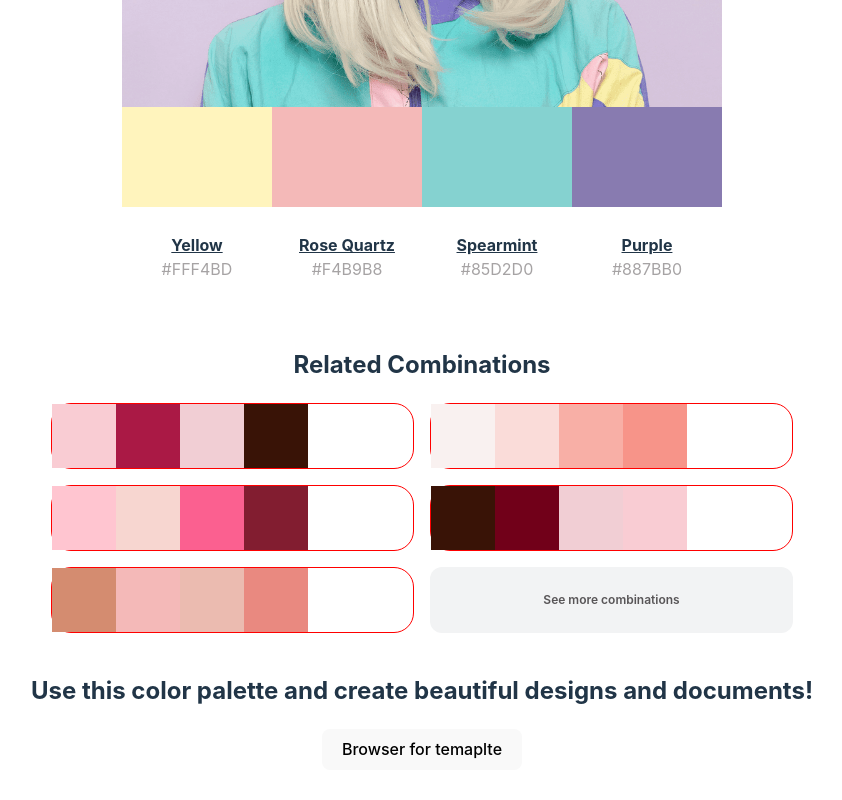
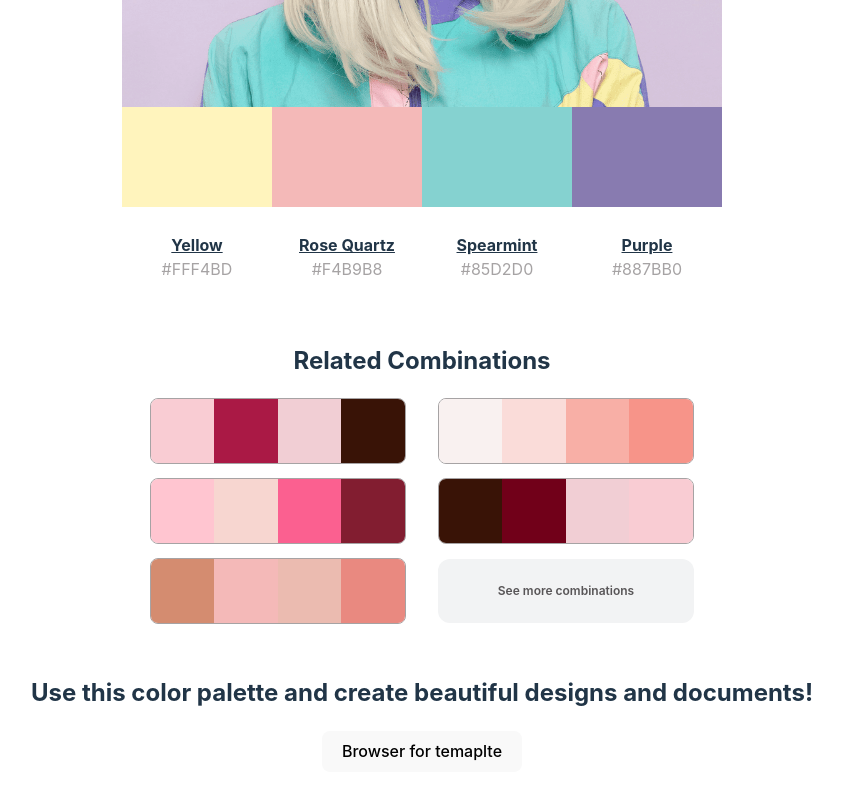
Before and after one commit to nhanquach/dynamic-template-header, a Vue app: page / in a window 1280 px wide. Shown: the part 500-1300 px from the top of the page, without its empty margins (218-1060 px from the left). Built offline with nearby package versions, Linux system fonts and the light colour scheme.

Commit message:
feat: support display related color palettes

```diff
--- a/src/App.vue
+++ b/src/App.vue
@@ -1,5 +1,5 @@
 <script setup lang="ts">
-import { ref, computed } from 'vue';
+import { ref, computed, onMounted } from 'vue';
 
 import HeaderText from './components/HeaderText.vue';
 import BreadCrumb from './components/BreadCrumb.vue';
@@ -11,7 +11,8 @@ import BrowseMore from './components/BrowseMore.vue';
 
 const { combinations } = json
 
-const selectedPaletteId = ref(719)
+const pathname = window.location.pathname;
+const selectedPaletteId = ref(Number(pathname.replace("/", '')) || combinations[0].combination.id);
 
 const selectedPalette = computed(() => {
   return combinations.find((comp) => {
@@ -20,18 +21,26 @@ const selectedPalette = computed(() => {
 })
 
 const setSelectedPalette = (id: number) => {
-  console.log({ id })
   selectedPaletteId.value = id
+  window.location.pathname = `/${id}`;
 }
 
 console.log(
   selectedPalette.value
 )
 
+onMounted(() => {
+  if (!selectedPalette.value) {
+    setTimeout(() => {
+      setSelectedPalette(combinations[0].combination.id)
+    }, 1000);
+  }
+})
+
 </script>
 
 <template>
-  <main v-if="!selectedPalette">Color palette not found</main>
+  <main v-if="!selectedPalette">Color palette not found.<br />Navigating to the default color palette</main>
   <main v-else class="main-content">
     <BreadCrumb :name="selectedPalette.combination.name" />
     <HeaderText :name="selectedPalette.combination.name" />
--- a/src/components/BrowseMore.vue
+++ b/src/components/BrowseMore.vue
@@ -1,4 +1,12 @@
 <template>
-    <h2>Use this color palette and create beautiful designs and documents!</h2>
-    <button class="brow-template">Browser for temaplte</button>
+    <div class="browse-more-container">
+        <h2>Use this color palette and create beautiful designs and documents!</h2>
+        <button class="brow-template">Browser for temaplte</button>
+    </div>
 </template>
+
+<style scoped>
+.browse-more-container {
+    padding: 16px;
+}
+</style>
--- a/src/components/ColorPalette.vue
+++ b/src/components/ColorPalette.vue
@@ -1,26 +1,84 @@
 <template>
   <div class="palette">
-    <div class="color-box" v-for="color in colors" :key="color" :style="{ backgroundColor: color }">
+    <div class="color-box-container">
+      <div class="color-box" v-for="color in palette.colors" :key="color" :style="{ backgroundColor: color }" />
+    </div>
+    <div class="palette__name">{{ palette.name }}</div>
+    <div class="palette__likes">
+      <span class="heart-icon">
+        <HeartIcon :liked="palette.liked" />
+      </span>
+      {{ palette.likes }}
     </div>
   </div>
 </template>
 
 <script setup lang="ts">
+import HeartIcon from './HeartIcon.vue';
+
+import { RelatedCombination } from '../types/combination.d.ts'
+
 const props = defineProps<{
-  colors: string[]
+  palette: RelatedCombination
 }>()
 
 </script>
 
 <style scoped>
 .palette {
+  height: 64px;
+  transition: all 500ms ease-in-out;
+  overflow: hidden;
+  border: 0.5px solid #a6a3a4;
+  border-radius: 8px;
+  position: relative;
+
+  .palette__name {
+    transition: all 500ms ease-in-out;
+    position: absolute;
+    bottom: 0;
+    left: 8px;
+  }
+
+  .palette__likes {
+    transition: all 500ms ease-in-out;
+    position: absolute;
+    bottom: 0;
+    right: 8px;
+    display: flex;
+    gap: 4px;
+
+
+    .heart-icon {
+      width: 1.5rem;
+      height: 1.5rem;
+      display: block;
+    }
+  }
+}
+
+.palette:hover {
+  .color-box {
+    transform: translateY(-50%);
+  }
+
+  .palette__name,
+  .palette__likes {
+    bottom: 4px;
+  }
+}
+
+.color-box-container {
   display: flex;
   justify-content: center;
   align-items: center;
+  z-index: 100;
+  position: relative;
 }
 
 .color-box {
   width: 64px;
   height: 64px;
+  transition: all 200ms ease-in-out;
 }
 </style>
--- /dev/null
+++ b/src/components/HeartIcon.vue
@@ -0,0 +1,18 @@
+<template>
+    <svg class="h-6 w-6" :class="{ 'liked': liked }" fill="none" viewBox="0 0 24 24" stroke="currentColor">
+        <path stroke-linecap="round" stroke-linejoin="round" stroke-width="2"
+            d="M4.318 6.318a4.5 4.5 0 000 6.364L12 20.364l7.682-7.682a4.5 4.5 0 00-6.364-6.364L12 7.636l-1.318-1.318a4.5 4.5 0 00-6.364 0z" />
+    </svg>
+</template>
+
+<script setup lang="ts">
+defineProps<{ liked: boolean }>()
+
+</script>
+
+<style scoped>
+.liked {
+    fill: #ff525b;
+    color: #ff525b
+}
+</style>
--- a/src/components/RelatedCombinations.vue
+++ b/src/components/RelatedCombinations.vue
@@ -4,11 +4,11 @@
         <div class="grid">
             <div v-for="palette in displayPalettes" :key="palette.id" class="palette-item"
                 @click="handleSelect(palette)">
-                <ColorPalette :colors="palette.colors" />
+                <ColorPalette :palette="palette" />
             </div>
-            <div class="load-more" @click="loadMore" v-if="displayPalettes.length < relatedPalettes.length">
+            <button class="load-more" @click="loadMore" v-if="displayPalettes.length < relatedPalettes.length">
                 See more combinations
-            </div>
+            </button>
         </div>
     </div>
 </template>
@@ -43,18 +43,19 @@ const handleSelect = (palette: RelatedCombination) => {
 
 <style scoped>
 .related-combinations {
-    padding: 20px;
+    padding: 16px;
 }
 
 .grid {
+    width: 100%;
     display: grid;
-    grid-template-columns: repeat(2, 1fr);
+    grid-template-columns: repeat(2, calc(64px*4));
     gap: 16px;
+    grid-column-gap: 32px;
+    justify-content: center;
 }
 
 .palette-item {
-    border-radius: 20px;
-    border: 1px solid red;
     display: flex;
     align-items: center;
     justify-content: stretch;
```
Also changed, not shown: src/assets/heart.svg (added).
